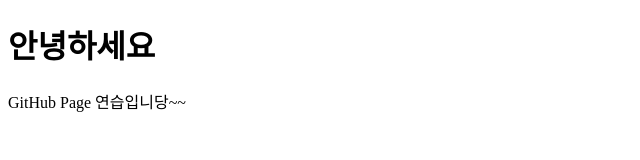
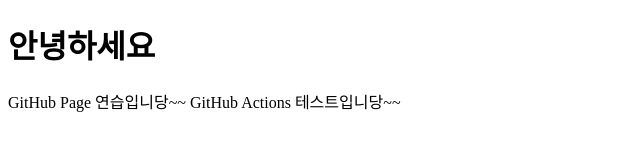
Before and after one commit to maker-dasu/maker-dasu.github.io, a plain HTML site: page index.html in a window 1280 px wide. Shown: the whole page, without its empty margins (0-640 px from the left). Drawn offline with Linux system fonts and the light colour scheme.

Commit message:
github actions test

```diff
--- a/index.html
+++ b/index.html
@@ -9,5 +9,6 @@
 <body>
   <h1>안녕하세요</h1>
   GitHub Page 연습입니당~~
+  GitHub Actions 테스트입니당~~
 </body>
 </html>
```
